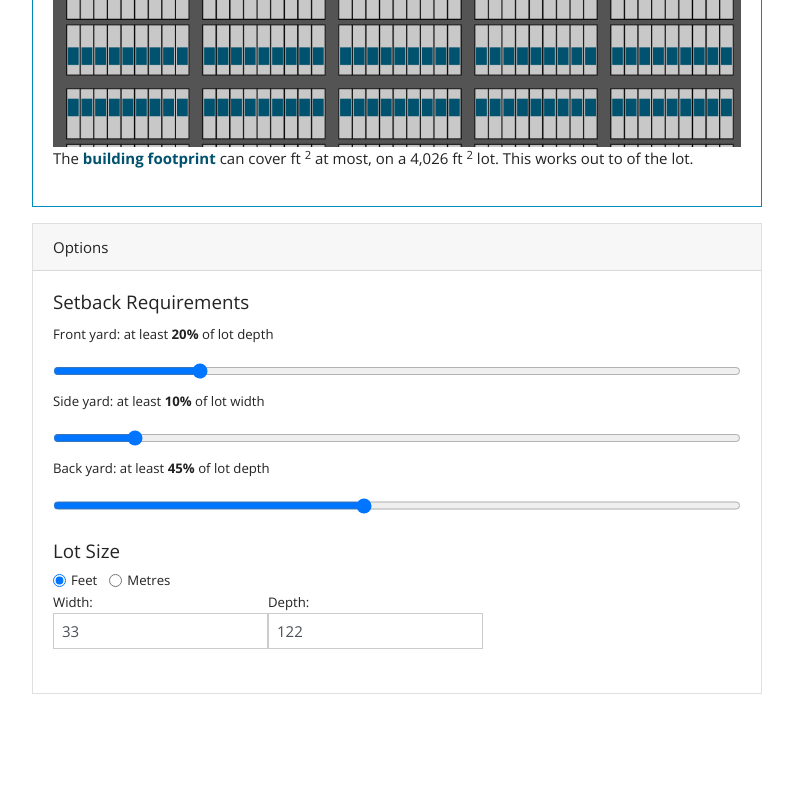
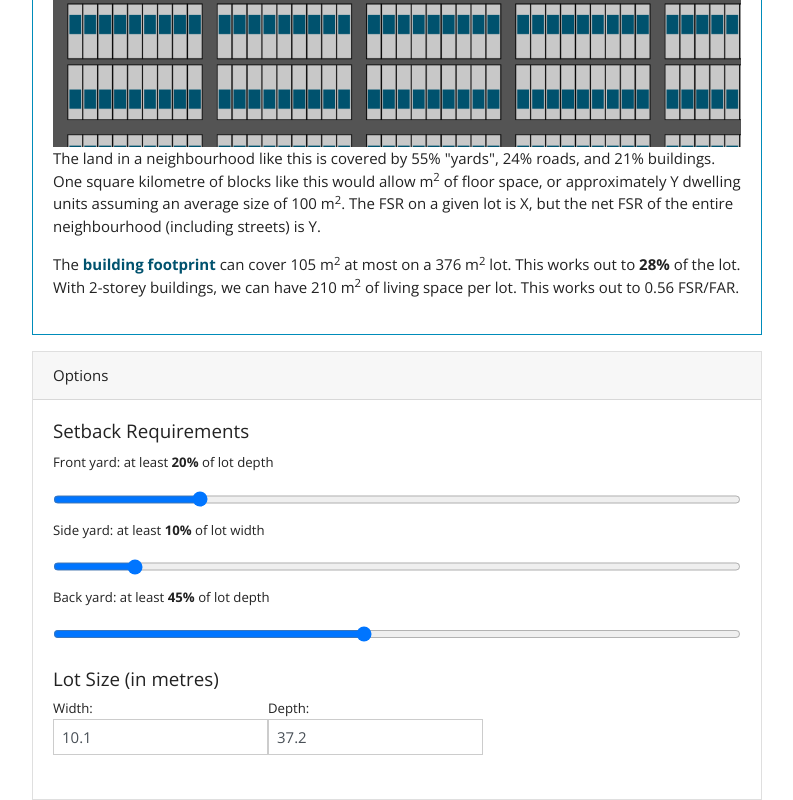
Before and after one commit to rgwood/NeighbourhoodVisualizer, an Angular app: page / in a window 1280 px wide. Shown: the part 563-1363 px from the top of the page, without its empty margins (53-846 px from the left). Before the commit the page ends 1257 px from the top, so only its background shows below. Built offline with nearby package versions, Linux system fonts and the light colour scheme.

Commit message:
More info displayed

```diff
--- a/src/app/app.component.html
+++ b/src/app/app.component.html
@@ -10,10 +10,20 @@
         <div class="card-body">
           <canvas class="center-block" id="setbackCanvas" width="1000" height="800"></canvas>
           <p [hidden]="!inputForm.valid ">
-            The <span style="color:rgb(0, 82, 110);font-weight:bold">building footprint</span> can cover {{bldgArea | number:'1.0-0'}} {{inputForm.value.units}}
-            <sup>2</sup> at most, on a {{inputForm.value.lotWidth * inputForm.value.lotDepth | number:'1.0-0'}} {{inputForm.value.units}}
-            <sup>2</sup> lot. This works out to <strong>{{bldgArea / (inputForm.value.lotWidth * inputForm.value.lotDepth) | percent}}</strong>
+            The land in a neighbourhood like this is covered by {{yardRatio | percent}} "yards", {{roadRatio | percent}} roads,
+            and {{buildingRatio | percent}} buildings.
+            One square kilometre of blocks like this would allow {{floorSpaceIn1SqKm | number:'1.0-0'}} m<sup>2</sup> of floor space, or approximately Y dwelling units assuming
+            an average size of {{inputForm.value.averageUnitSizeInSqM | number:'1.0-0'}} m<sup>2</sup>.
+            The FSR on a given lot is X, but the net FSR of the entire neighbourhood (including streets) is Y.
+          </p>
+          <p [hidden]="!inputForm.valid ">
+            The <span style="color:rgb(0, 82, 110);font-weight:bold">building footprint</span> can cover {{bldgArea | number:'1.0-0'}}
+            m<sup>2</sup> at most on a {{inputForm.value.lotWidth * inputForm.value.lotDepth | number:'1.0-0'}}
+            m<sup>2</sup> lot. This works out to <strong>{{bldgArea / (inputForm.value.lotWidth * inputForm.value.lotDepth) | percent}}</strong>
             of the lot.
+            With {{ inputForm.value.storeys }}-storey buildings, we can have {{bldgArea * inputForm.value.storeys | number:'1.0-0'}} m<sup>2</sup>
+            of living space per lot. This works out to
+            {{bldgArea * inputForm.value.storeys / (inputForm.value.lotWidth * inputForm.value.lotDepth) | number:'1.0-2'}} FSR/FAR.
           </p>
         </div>
       </div>
@@ -31,16 +41,7 @@
                   <input id="backYard" type="range" min="0" max="100" class="slider form-control" formControlName="backYardPercent">
               </div>
             <div class="form-group">
-              <h5>Lot Size</h5>
-              <div class="form-check form-check-inline">
-                  <input class="form-check-input" type="radio" value='ft' formControlName="units" id="ftUnit">
-                  <label class="form-check-label" for="ftUnit">Feet</label>
-                </div>
-                <div class="form-check form-check-inline">
-                  <input class="form-check-input" type="radio" value='m' formControlName="units" id="mUnit">
-                  <label class="form-check-label" for="mUnit">Metres</label>
-                </div>
-                <div></div>
+              <h5>Lot Size (in metres)</h5>
               <label>Width:
                 <!-- The ngClass is-invalid thing is to map to a Bootstrap CSS class... there's gotta be a better way! -->
                 <input [ngClass]="{'is-invalid': inputForm.controls['lotWidth'].invalid}" class="form-control" formControlName="lotWidth">
--- a/src/app/app.component.ts
+++ b/src/app/app.component.ts
@@ -4,12 +4,11 @@ import { FormGroup, FormControl, FormBuilder, Validators } from '@angular/forms'
 const BuildingColour = 'rgb(0, 82, 110)';
 const YardColour = 'rgb(200, 200, 200)';
 const RoadColour = 'rgb(84, 84, 84)';
-const MetresPerFoot = 0.3048;
+// const MetresPerFoot = 0.3048;
 const RoadWidthInMetres = 10;
 const LanewayWidthInMetres = 4;
 // If 1 more lot would put us over this length, we will not build it. If lot width > this, invalid.
 const MaxBlockLengthInMetres = 100;
-const Storeys = 1;
 
 @Component({
   selector: 'app-root',
@@ -22,6 +21,10 @@ export class AppComponent implements OnInit {
   inputForm: FormGroup;
   canvas: HTMLCanvasElement;
   bldgArea: number;
+  yardRatio: number;
+  roadRatio: number;
+  buildingRatio: number;
+  floorSpaceIn1SqKm: number;
 
   static degreesToRadians(degrees: number) {
     return degrees * Math.PI / 180;
@@ -34,12 +37,13 @@ export class AppComponent implements OnInit {
   createForm() {
     console.log('in createForm()');
     this.inputForm = this.fb.group({
-      units: 'ft',
-      lotWidth: [33, [Validators.required, Validators.pattern('[0-9]+[.]?[0-9]*$')]], // <--- the FormControl called "lotWidth"
-      lotDepth: [122, [Validators.required, Validators.pattern('[0-9]+[.]?[0-9]*$')]],
+      lotWidth: [10.1, [Validators.required, Validators.pattern('[0-9]+[.]?[0-9]*$')]], // <--- the FormControl called "lotWidth"
+      lotDepth: [37.2, [Validators.required, Validators.pattern('[0-9]+[.]?[0-9]*$')]],
       frontYardPercent: 20,
       sideYardPercent: 10,
       backYardPercent: 45,
+      storeys: [2, [Validators.required, Validators.min(0), Validators.max(50)]],
+      averageUnitSizeInSqM: 100
     });
   }
 
@@ -62,16 +66,11 @@ export class AppComponent implements OnInit {
     let sideYardPercent = this.inputForm.get('sideYardPercent').value;
     let backYardPercent = this.inputForm.get('backYardPercent').value;
 
-    let lotDepth: number = this.inputForm.get('lotDepth').value;
-    let lotWidth: number = this.inputForm.get('lotWidth').value;
+    let lotDepthInM: number = this.inputForm.get('lotDepth').value;
+    let lotWidthInM: number = this.inputForm.get('lotWidth').value;
 
-    // this.bldgArea = this.calculateBldgDepth(lotDepth) * this.calculateBldgWidth(lotWidth);
-
-    let lotDepthInMetres: number = (this.inputForm.get('units').value === 'ft') ? lotDepth * MetresPerFoot : lotDepth;
-    let lotWidthInMetres: number = (this.inputForm.get('units').value === 'ft') ? lotWidth * MetresPerFoot : lotWidth ;
-
-    this.calculateStatistics(lotDepthInMetres, lotWidthInMetres, frontYardPercent, sideYardPercent, backYardPercent);
-    this.drawCanvas(lotDepthInMetres, lotWidthInMetres, frontYardPercent, sideYardPercent, backYardPercent);
+    this.calculateStatistics(lotDepthInM, lotWidthInM, frontYardPercent, sideYardPercent, backYardPercent);
+    this.drawCanvas(lotDepthInM, lotWidthInM, frontYardPercent, sideYardPercent, backYardPercent);
   }
 
   calculateStatistics(lotDepthInM: number, lotWidthInM: number,
@@ -92,11 +91,11 @@ export class AppComponent implements OnInit {
     let maxNumOfAdjacentLots = Math.floor(MaxBlockLengthInMetres / lotWidthInM);
     blockWidthInM += maxNumOfAdjacentLots * lotWidthInM;
 
-    const blockAreaInSqM = blockDepthInM * blockWidthInM;
+    const totalBlockAreaInSqM = blockDepthInM * blockWidthInM;
     const blockAreaRoadsOnlyInSqM = (blockDepthInM * RoadWidthInMetres) +
                                     (maxNumOfAdjacentLots * lotWidthInM * RoadWidthInMetres) +
                                     (maxNumOfAdjacentLots * lotWidthInM * LanewayWidthInMetres);
-    const lotsInBlock = 2 * maxNumOfAdjacentLots; // a row od houses on each side of the laneway
+    const lotsInBlock = 2 * maxNumOfAdjacentLots; // a row of houses on each side of the laneway
 
     const blockAreaPrivateLandOnlyInSqM = lotsInBlock * lotDepthInM * lotWidthInM;
 
@@ -104,6 +103,12 @@ export class AppComponent implements OnInit {
     const bldgWidthInM = this.calculateBldgWidth(lotWidthInM, sideYardPercent);
     const bldgLandArea = bldgDepthInM * bldgWidthInM;
     const blockAreaLandWithBuildingsOnItInSqM = lotsInBlock * bldgLandArea;
+    const blockAreaYardsOnlyInSqM = blockAreaPrivateLandOnlyInSqM - blockAreaLandWithBuildingsOnItInSqM;
+
+    this.bldgArea = bldgLandArea;
+    this.yardRatio = blockAreaYardsOnlyInSqM / totalBlockAreaInSqM;
+    this.roadRatio = blockAreaRoadsOnlyInSqM / totalBlockAreaInSqM;
+    this.buildingRatio = blockAreaLandWithBuildingsOnItInSqM / totalBlockAreaInSqM;
 
     // console.log(`total block area: ${blockAreaInSqM}m^2`);
     // console.log(`total road area: ${blockAreaRoadsOnlyInSqM}m^2`);
@@ -134,14 +139,13 @@ export class AppComponent implements OnInit {
     let lanewayDrawWidth = this.realUnitToCanvasUnit(LanewayWidthInMetres, ctxPerspectiveCanvasHeight);
     let maxBlockDrawLength = this.realUnitToCanvasUnit(MaxBlockLengthInMetres, ctxPerspectiveCanvasHeight);
 
-    // test
-    let testScalingFactor = 0.3;
+    // todo: some kinda dynamic scaling to ensure that we always show a certain number of blocks
+    let testScalingFactor = 0.1;
     lotDrawDepth *= testScalingFactor;
     lotDrawWidth *= testScalingFactor;
     roadDrawWidth *= testScalingFactor;
     lanewayDrawWidth *= testScalingFactor;
     maxBlockDrawLength *= testScalingFactor;
-
 
     if (lotDrawWidth > ctxPerspectiveCanvasWidth) {
       const scalingFactor = ctxPerspectiveCanvasWidth / lotDrawWidth;
@@ -159,7 +163,8 @@ export class AppComponent implements OnInit {
     let expectedInnerLoopIterations = blocksThatFitVerticallyInCanvas *  buildingsThatFitHorizontallyInCanvas;
     if (expectedInnerLoopIterations > MaxInnerLoopIterations ) {
       // todo: how do I throw a regular exception?
-      throw new DOMException(`Not drawing canvas, too many inner loop iterations (${expectedInnerLoopIterations}) expected`);
+      // `Not drawing canvas, too many inner loop iterations (${expectedInnerLoopIterations}) expected`
+      throw new DOMException();
     }
 
     for (let i = 0; i < blocksThatFitVerticallyInCanvas * 2; i++) {
```
